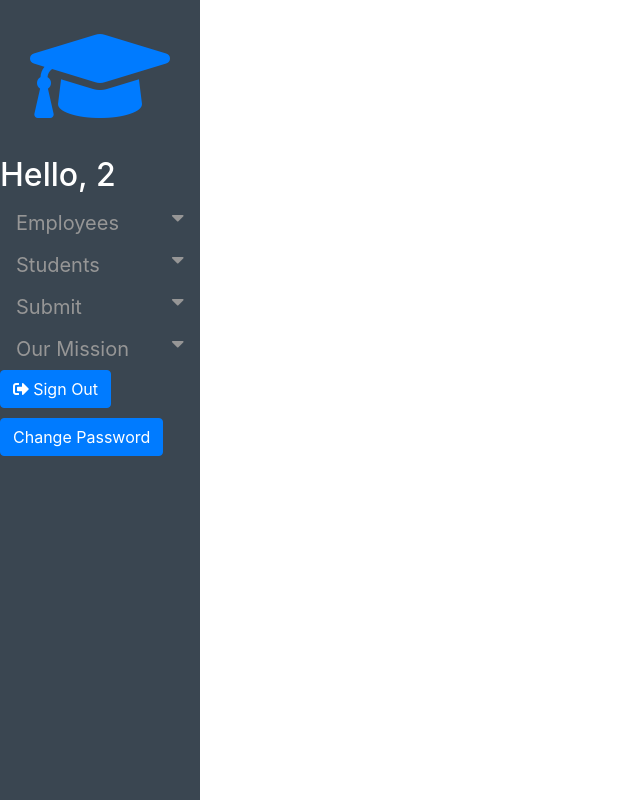
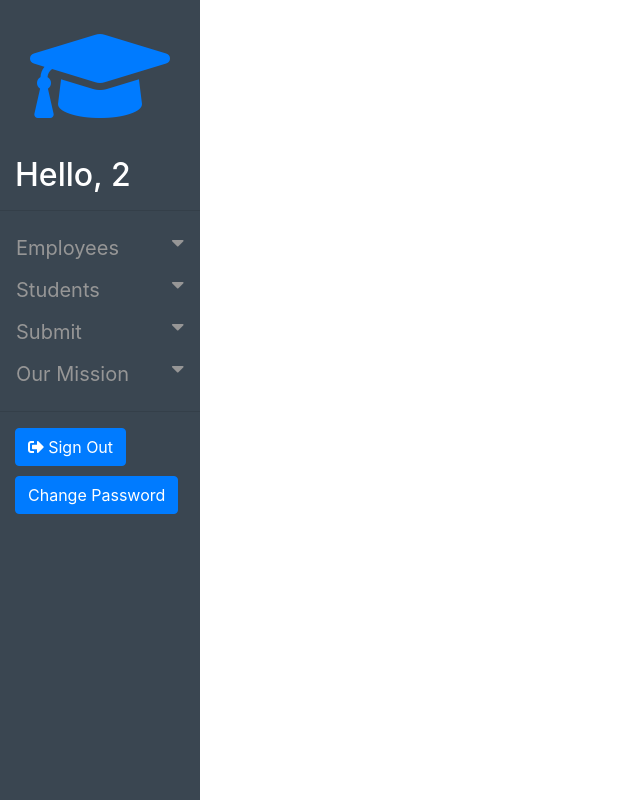
Before and after one commit to Julissa93/430project, a PHP site: page /db_functions/dashboard.php in a window 1280 px wide. Shown: the whole page, without its empty margins (0-640 px from the left). Run offline with PHP 8.4, Linux system fonts and the light colour scheme; a user stored in the database is signed in; some libraries are stand-ins or nearby versions.

Commit message:
fixed navbar padding

```diff
--- a/db_functions/dashboard.php
+++ b/db_functions/dashboard.php
@@ -8,7 +8,11 @@
      <div class="sidenav" style = "background-color: #3a4651">
         <div class = "text-center text-primary"><i class="fas fa-graduation-cap fa-7x" ></i></div>
         &nbsp;
-        <?php echo "<h2 style = 'color: white; '> Hello, ".$_SESSION['valid_user']."</h2>"; ?>
+        <div class="container">
+              <?php echo "<h2 style = 'color: white; '> Hello, ".$_SESSION['valid_user']."</h2>"; ?>
+        </div>
+        <hr />
+
         <!-- EMPLOYEE SECTION SHOULD ONLY BE SEEN BY ADMINS-->
         <button class="dropdown-btn" >Employees
           <i class="fa fa-caret-down"></i>
@@ -45,8 +49,15 @@
            <a href="classInfo.html">This Semester</a>
            <a href="contact_us.html">Contact Us</a>
         </div>
-        <button type = "button" class = "btn btn-primary float-left"  ><i class="fas fa-sign-out-alt"></i> Sign Out</button><br><br>
-		  <button type = "button" class = "btn btn-primary float-left">Change Password</button>
+        <hr />
+        <div class="container">
+          <button type = "button" class = "btn btn-primary float-left"  ><i class="fas fa-sign-out-alt"></i> Sign Out</button><br><br>
+        </div>
+        <div class="container">
+          <button type = "button" class = "btn btn-primary float-left">Change Password</button>
+        </div>
+
+
      </div>
   </div>
 <div class = "col-10">
```
